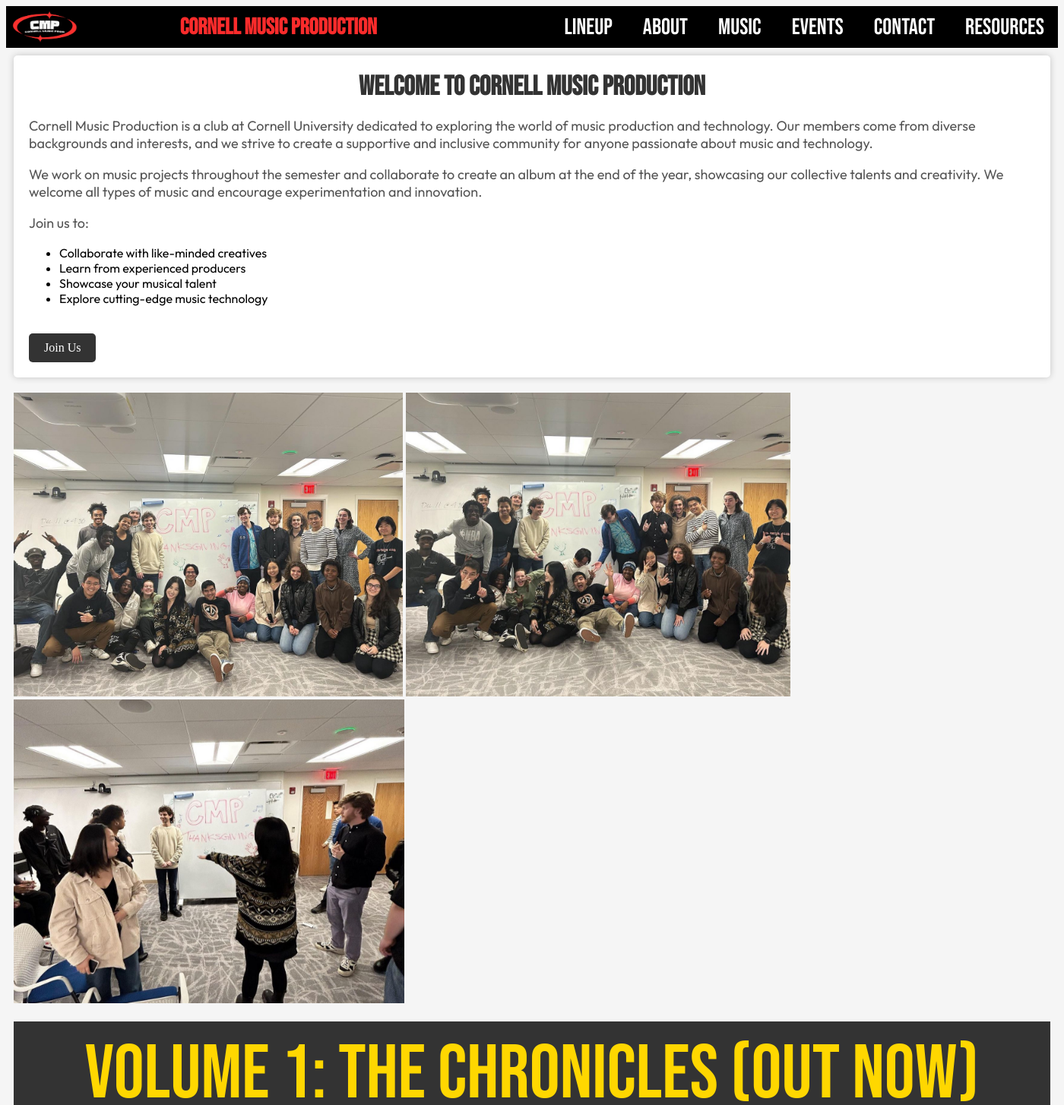
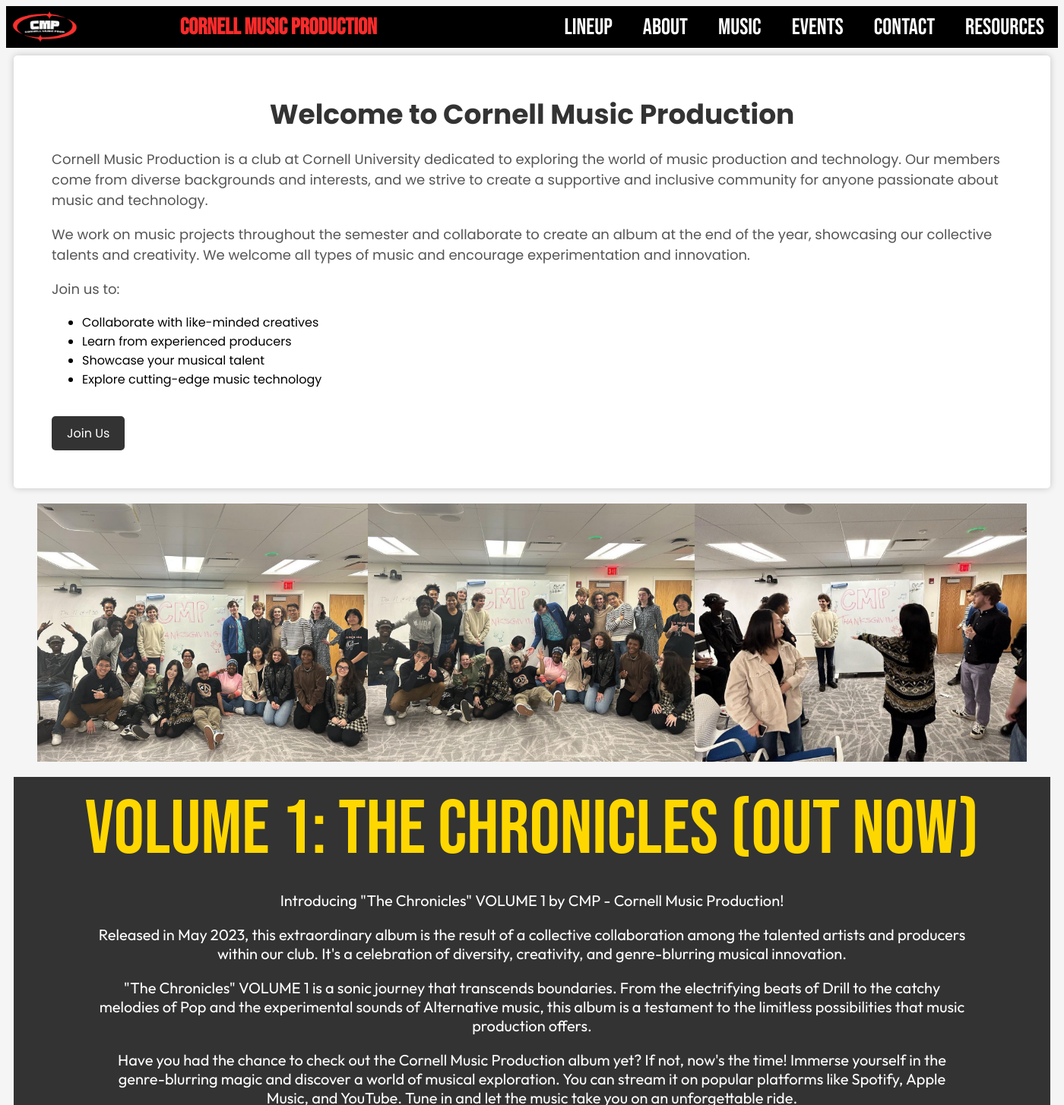
Before and after one commit to stephensyl/cuprod_web, a PHP site: page / in a window 1400 px wide. Shown: the top 1455 px of the page at 76% size. Run offline with PHP 8.4, Linux system fonts and the light colour scheme.

Commit message:
Worked on home page + formatting and fonts, worked on lineup pages

```diff
--- a/includes/footer.php
+++ b/includes/footer.php
@@ -11,6 +11,11 @@
                 </div>
             </div>
             <div class="col-md-4">
+            <style>
+        h4 {
+            font-family: 'Poppins', sans-serif;
+        }
+    </style>
                     <h4>Back to Top</h4>
                     <a href="#top">
                         <div class="arrow-icon">
@@ -18,8 +23,6 @@
                             <span class="right-bar"></span></div>
                     </a>
 
-
                 </div>
-                <a href="https://lordicon.com/" class="footer-link">Icons by Lordicon.com</a>
         </div>
     </footer>
--- a/includes/header.php
+++ b/includes/header.php
@@ -13,6 +13,10 @@
     <link rel="preconnect" href="https://fonts.gstatic.com" crossorigin>
     <link href="https://fonts.googleapis.com/css2?family=Bebas+Neue&family=Outfit&display=swap" rel="stylesheet">
     <link rel="stylesheet" href="https://unpkg.com/swiper/swiper-bundle.min.css" />
+    <link rel="preconnect" href="https://fonts.googleapis.com">
+    <!-- Poppins Font -->
+<link rel="preconnect" href="https://fonts.gstatic.com" crossorigin>
+<link href="https://fonts.googleapis.com/css2?family=Poppins:ital,wght@0,100;0,200;0,300;0,400;0,500;0,600;0,700;0,800;0,900;1,100;1,200;1,300;1,400;1,500;1,600;1,700;1,800;1,900&display=swap" rel="stylesheet">
 </head>
 
 <body>
--- a/stylesheets/style.css
+++ b/stylesheets/style.css
@@ -7,18 +7,25 @@ main {
     padding: 10px;
 }
 
+.image{
+    display: flex;
+    justify-content: center;
+    align-items: center;
+
+}
+
 h1 {
     color: #333;
     text-align: center;
     font-size: 36px;
     margin-bottom: 20px;
-    font-family: 'Bebas Neue', sans-serif;
+font-family: "Poppins", sans-serif;
     margin: 0;
 }
 
 section {
     background-color: #fff;
-    padding: 20px;
+    padding: 50px;
     border-radius: 5px;
     box-shadow: 0 0 10px rgba(0, 0, 0, 0.2);
     margin-bottom: 20px;
@@ -27,14 +34,14 @@ section {
 p {
     font-size: 18px;
     color: #555;
-    font-family: 'Outfit', sans-serif;
+    font-family: "Poppins", sans-serif;
 }
 
 #joinus {
     list-style: disc;
     margin-left: 20px;
     padding-left: 20px;
-    font-family: 'Outfit', sans-serif;
+    font-family: "Poppins", sans-serif;
 }
 
 #Album {
@@ -179,6 +186,8 @@ a.cta-button {
     border-radius: 5px;
     margin-top: 20px;
     transition: background-color 0.3s ease;
+    font-family: "Poppins", sans-serif;
+
 }
 
 a.cta-button:hover {
@@ -204,16 +213,22 @@ a.cta-button:hover {
 /* Lineup Styling */
 
 #lineup-intro h2 {
-    font-family: 'Bebas Neue', sans-serif;
+    font-family: "Poppins", sans-serif;
     margin: 0;
     color: rgb(255, 38, 0);
     font-size: 70px;
     text-align: center;
+    padding-left: 80px;
+    padding-right: 80px;
+
+
 }
 
 .swiper-container-3d {
     width: 80%;
     height: 100%;
+    padding: 30px;
+
 }
 
 .swiper-slide-3d {
@@ -225,6 +240,8 @@ a.cta-button:hover {
     align-items: center;
     padding: 20px;
     text-align: center;
+    font-family: "Poppins", sans-serif;
+
 }
 
 .artist-card {
@@ -292,7 +309,7 @@ a.cta-button:hover {
 }
 
 #resource-title p {
-    font-family: 'Outfit', sans-serif;
+    font-family: "Poppins", sans-serif;
     margin: 8px;
     color: #333;
     font-size: 17px;
@@ -301,7 +318,7 @@ a.cta-button:hover {
 }
 
 #suggest-resource {
-    font-family: 'Outfit', sans-serif;
+    font-family: "Poppins", sans-serif;
     margin: 8px;
     color: #333;
     font-size: 20px;
```
Also changed, not shown: index.php (+14 -22 lines), lineup.php (+9 -1 lines).
